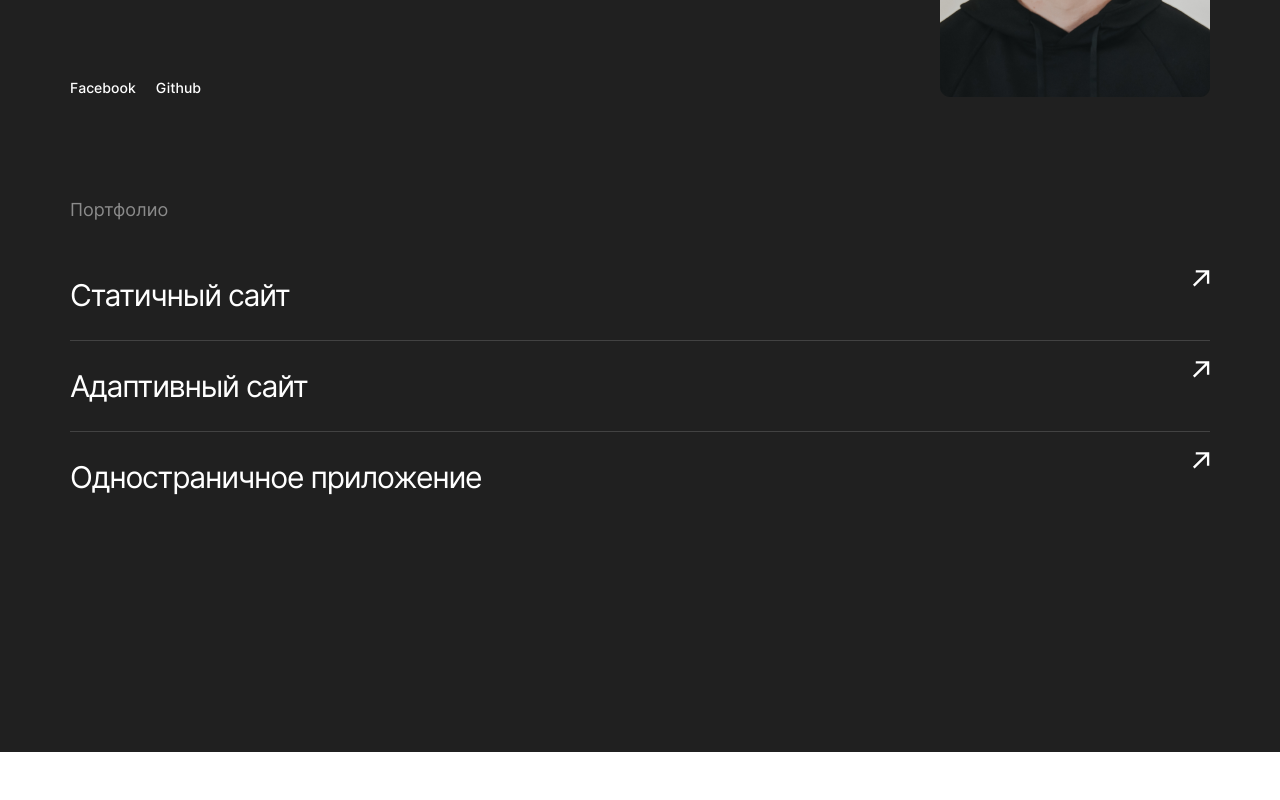
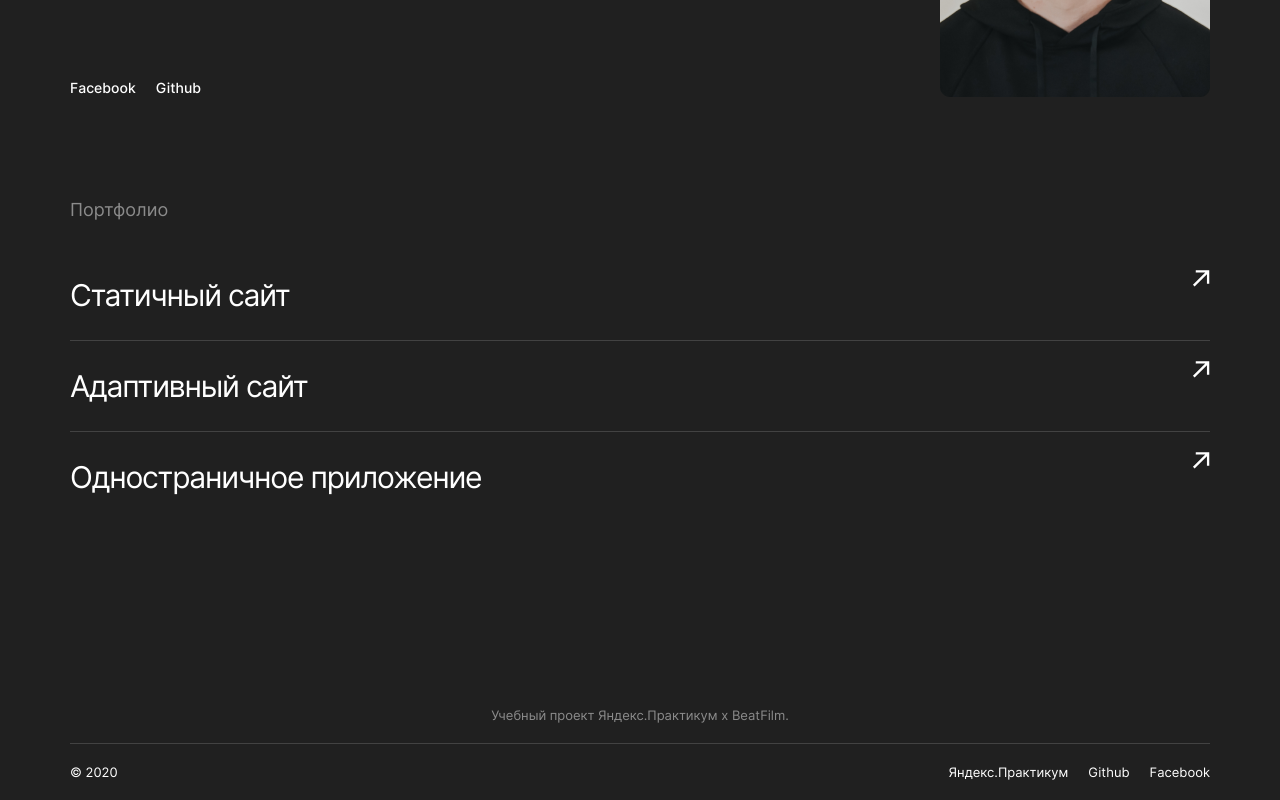
Before and after one commit to zoxdrey/movies-explorer-frontend, a React (Create React App) app: page / in a window 1280 px wide. Shown: the part 2379-3179 px from the top of the page. Before the commit the page ends 3131 px from the top, so only its background shows below. Built offline with nearby package versions, Linux system fonts and the light colour scheme.

Commit message:
footer block

```diff
--- /dev/null
+++ b/src/components/Footer/Footer.css
@@ -0,0 +1,58 @@
+.footer {
+  padding: 80px 70px 20px 70px;
+  background-color: #202020;
+  display: flex;
+  flex-direction: column;
+}
+
+.footer__title {
+  font-family: "Inter", Arial, Helvetica, sans-serif;
+  font-style: normal;
+  font-weight: normal;
+  font-size: 13px;
+  line-height: 16px;
+  text-align: center;
+  color: #8b8b8b;
+  margin: 0;
+}
+
+.footer__devider {
+  background: #424242;
+  height: 1px;
+  width: 100%;
+  margin: 20px 0 20px 0;
+}
+
+.footer__bottom {
+  display: flex;
+  justify-content: space-between;
+}
+
+.footer__year {
+  font-family: "Inter", Arial, Helvetica, sans-serif;
+  font-style: normal;
+  font-weight: normal;
+  font-size: 13px;
+  line-height: 16px;
+  color: #ffffff;
+  text-align: center;
+}
+
+.footer__social {
+  display: flex;
+  list-style-type: none;
+  font-family: "Inter", Arial, Helvetica, sans-serif;
+  font-style: normal;
+  font-weight: normal;
+  font-size: 13px;
+  line-height: 16px;
+  text-align: right;
+  color: #ffffff;
+  padding: 0;
+  margin: 0;
+}
+
+.footer__social-link {
+  margin: 0 0 0 20px;
+  padding: 0;
+}
--- a/src/components/Footer/Footer.js
+++ b/src/components/Footer/Footer.js
@@ -1,5 +1,22 @@
+import "./Footer.css";
+
 const Footer = () => {
-  return <div>Footer</div>;
+  return (
+    <footer className="footer">
+      <h3 className="footer__title">
+        Учебный проект Яндекс.Практикум х BeatFilm.
+      </h3>
+      <div className="footer__devider"></div>
+      <div className="footer__bottom">
+        <div className="footer__year">© 2020</div>
+        <ul className="footer__social">
+          <li className="footer__social-link">Яндекс.Практикум</li>
+          <li className="footer__social-link">Github</li>
+          <li className="footer__social-link">Facebook</li>
+        </ul>
+      </div>
+    </footer>
+  );
 };
 
 export default Footer;
--- a/src/components/Main/Main.js
+++ b/src/components/Main/Main.js
@@ -4,6 +4,7 @@ import Techs from "../Techs/Techs";
 import AboutMe from "../AboutMe/AboutMe";
 import Portfolio from "../Portfolio/Portfolio";
 import Header from "../Header/Header";
+import Footer from "../Footer/Footer";
 import "./Main.css";
 
 const Main = () => {
@@ -15,6 +16,7 @@ const Main = () => {
       <Techs />
       <AboutMe />
       <Portfolio />
+      <Footer />
     </main>
   );
 };
--- a/src/components/Portfolio/Portfolio.css
+++ b/src/components/Portfolio/Portfolio.css
@@ -16,7 +16,7 @@
 
 .portfolio__list {
   list-style-type: none;
-  margin: 50px 0 125px 0;
+  margin: 50px 0 0 0;
   padding: 0;
 }
 
```
